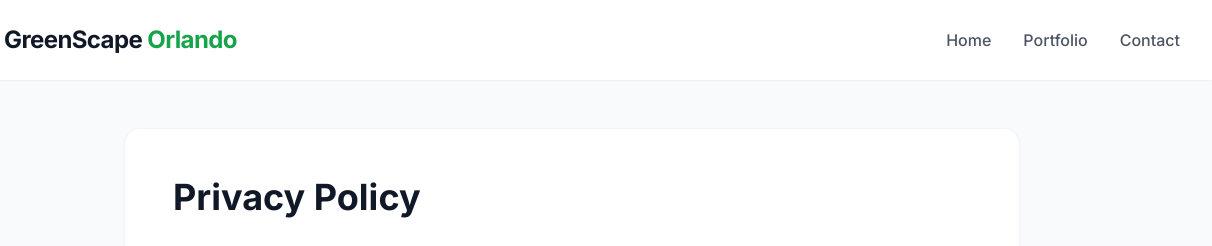
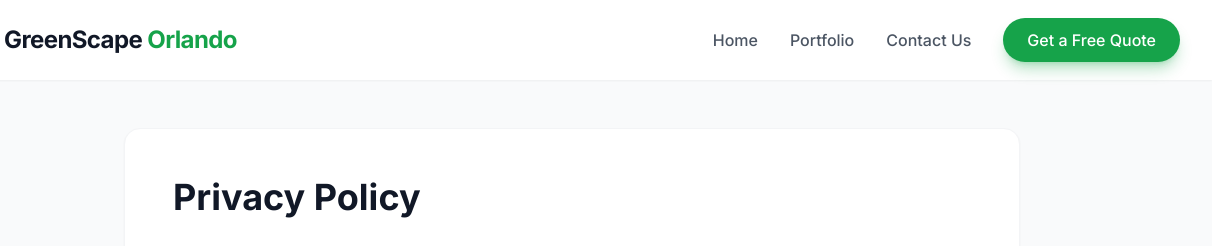
Before and after one commit to Neelesh-cell/GreenScape-Orlando, a plain HTML site: page privacy.html in a window 1280 px wide. Shown: the top 246 px of the page, 68-1280 px from the left. Drawn offline with nearby package versions, Linux system fonts and the light colour scheme.

Commit message:
Add Contact Us link to top navigation across all pages

```diff
--- a/privacy.html
+++ b/privacy.html
@@ -19,10 +19,11 @@
                     <svg class="h-8 w-8 text-green-600" fill="none" stroke="currentColor" viewBox="0 0 24 24"><path stroke-linecap="round" stroke-linejoin="round" stroke-width="2" d="M5 3v4M3 5h4M6 17v4m-2-2h4m5-16l2.286 6.857L21 12l-5.714 2.143L13 21l-2.286-6.857L5 12l5.714-2.143L13 3z"></path></svg>
                     <span class="font-bold text-2xl text-gray-900 tracking-tight">GreenScape <span class="text-green-600">Orlando</span></span>
                 </a>
-                <div class="hidden md:flex space-x-8">
+                <div class="hidden md:flex space-x-8 items-center">
                     <a href="/index.html" class="text-gray-600 hover:text-green-600 font-medium transition-colors">Home</a>
                     <a href="/portfolio.html" class="text-gray-600 hover:text-green-600 font-medium transition-colors">Portfolio</a>
-                    <a href="/contact.html" class="text-gray-600 hover:text-green-600 font-medium transition-colors">Contact</a>
+                    <a href="/contact.html" class="text-gray-600 hover:text-green-600 font-medium transition-colors">Contact Us</a>
+                    <a href="/contact.html" class="bg-green-600 text-white px-6 py-2.5 rounded-full font-medium hover:bg-green-700 transition-colors shadow-lg shadow-green-600/30">Get a Free Quote</a>
                 </div>
             </div>
         </div>
```
Also changed, not shown: contact.html (+2 -1 lines), index.html (+1 -0 lines), portfolio.html (+1 -0 lines).
